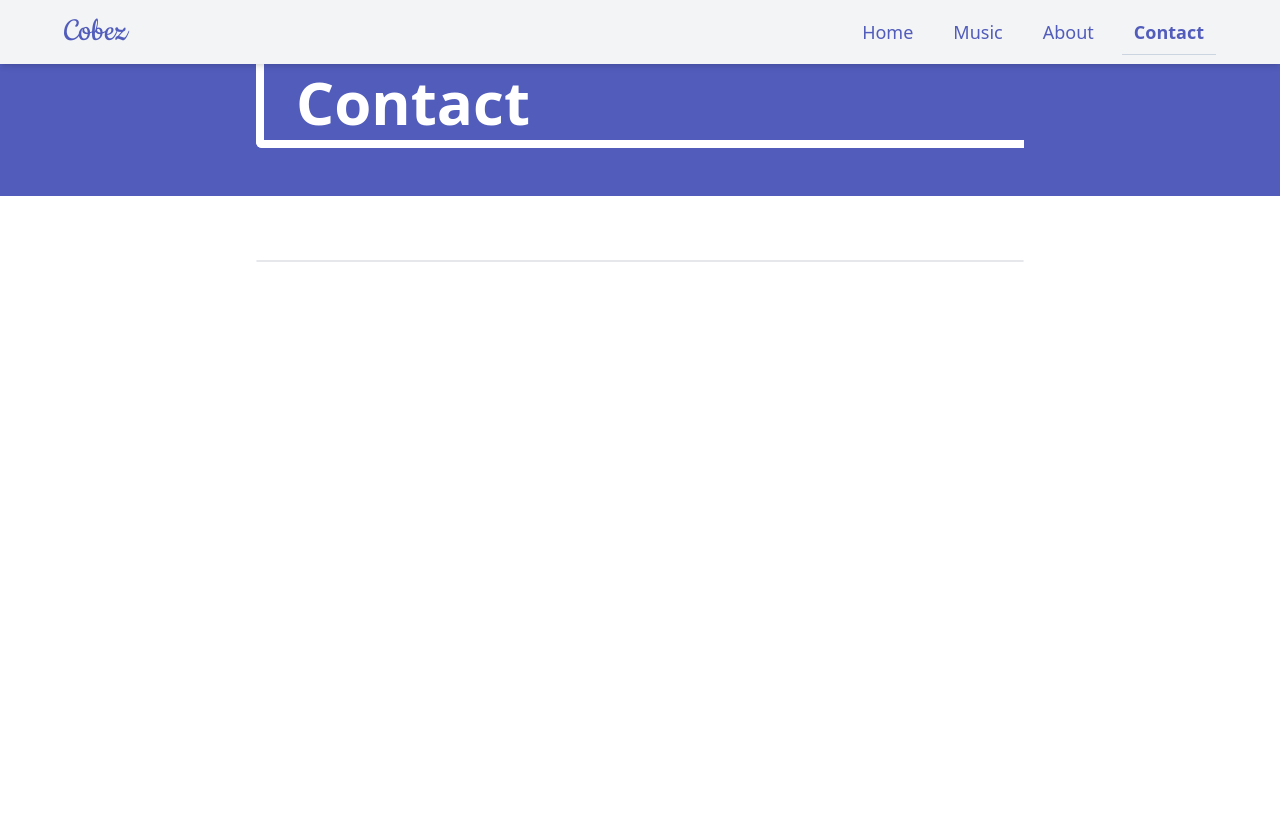
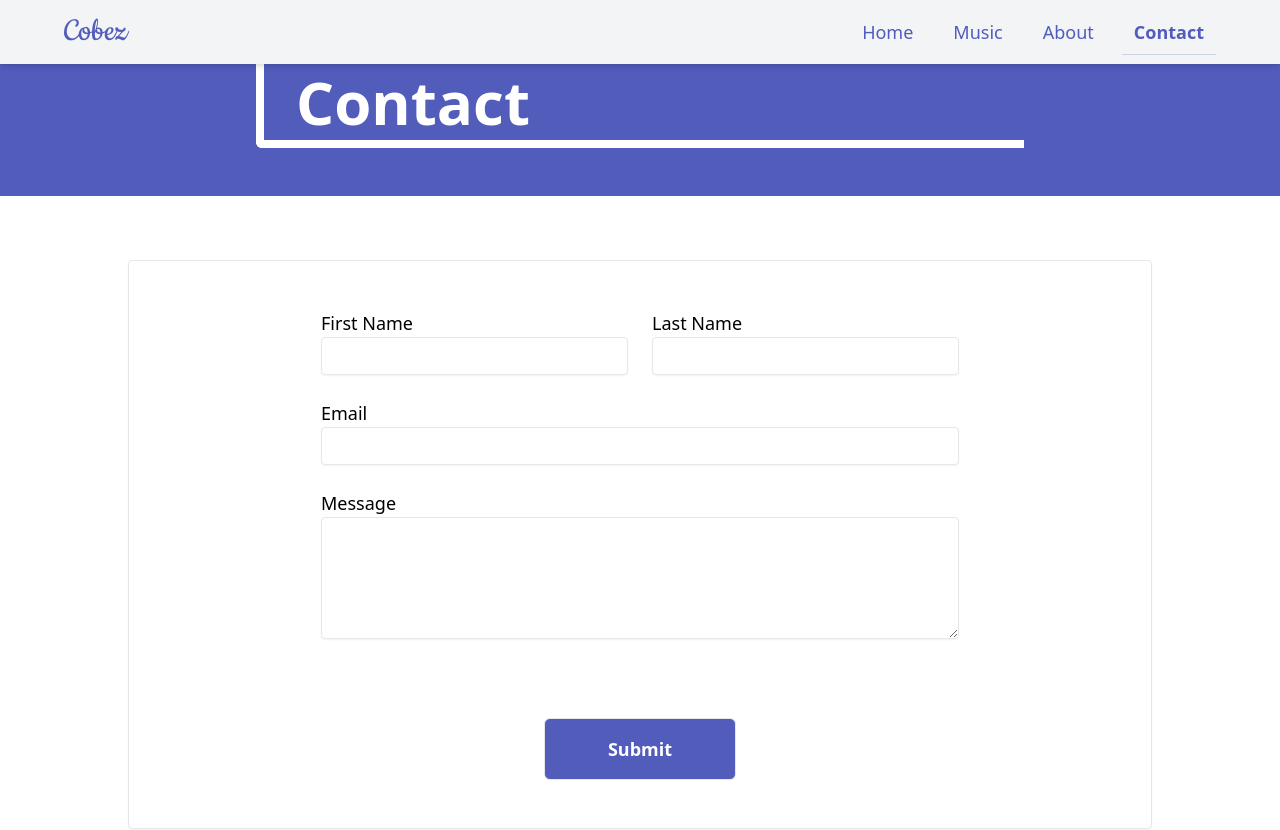
Before and after one commit to jcobert/cobez-music, a Next.js app: page /contact in a window 1280 px wide. Shown: the top 830 px of the page. Built offline with nearby package versions, Linux system fonts and the light colour scheme; a web font is replaced by a local one.

Commit message:
create base form layout

```diff
--- a/pages/contact.jsx
+++ b/pages/contact.jsx
@@ -1,7 +1,14 @@
+import { useState } from "react";
 import Head from "next/head";
 import Heading from "../components/Heading";
 
 export default function Contact() {
+  const [submitted, setSubmitted] = useState(false);
+  const handleSubmit = (e) => {
+    e.preventDefault();
+    setSubmitted(true);
+  };
+
   return (
     <div className="bg-theme-primary">
       <Head>
@@ -14,8 +21,80 @@ export default function Contact() {
         <Heading className="w-11/12 max-w-3xl mx-auto" text="Contact" />
       </section>
       {/* Body */}
-      <section className="mt-8 md:mt-12 lg:mt-12 mx-auto bg-white py-4 pb-12 md:py-16 h-screen">
-        <div className="mx-auto max-w-3xl border rounded-md px-4 md:p-0"></div>
+      <section className="wrapper-body bg-white">
+        <div className="container-body">
+          {/* Form */}
+          <div>
+            <form onSubmit={handleSubmit} name="contact">
+              <div className="border rounded shadow-sm text-lg px-4 py-12 md:px-16 lg:px-48">
+                {/* Body */}
+                <div className="grid grid-cols-2 gap-6">
+                  {/* First */}
+                  <div className="col-span-2 md:col-span-1">
+                    <label htmlFor="first-name" className="block">
+                      First Name
+                    </label>
+                    <input
+                      type="text"
+                      name="first-name"
+                      id="first-name"
+                      required
+                      className="border rounded w-full px-2 py-1 shadow-sm"
+                    />
+                  </div>
+                  {/* Last */}
+                  <div className="col-span-2 md:col-span-1">
+                    <label htmlFor="last-name" className="block">
+                      Last Name
+                    </label>
+                    <input
+                      type="text"
+                      name="last-name"
+                      id="last-name"
+                      required
+                      className="border rounded w-full px-2 py-1 shadow-sm"
+                    />
+                  </div>
+                  {/* Email */}
+                  <div className="col-span-2">
+                    <label htmlFor="email" className="block">
+                      Email
+                    </label>
+                    <input
+                      type="email"
+                      name="email"
+                      id="email"
+                      required
+                      className="border rounded w-full px-2 py-1 shadow-sm"
+                    />
+                  </div>
+                  {/* Message */}
+                  <div className="col-span-2">
+                    <label htmlFor="message" className="block">
+                      Message
+                    </label>
+                    <textarea
+                      name="message"
+                      id="message"
+                      required
+                      rows={4}
+                      className="border rounded w-full px-2 py-1 shadow-sm"
+                    ></textarea>
+                  </div>
+                  {/* Submit */}
+                  <div className="col-span-2 w-full mt-8 md:mt-12">
+                    <button
+                      type="submit"
+                      className="block rounded-md mx-auto p-4 w-9/12 sm:max-w-[12rem] border bg-theme-primary hover:bg-theme-tertiary text-white hover:text-white font-bold transition"
+                    >
+                      <span>Submit</span>
+                    </button>
+                  </div>
+                </div>
+              </div>
+            </form>
+          </div>
+        </div>
       </section>
     </div>
   );
```
